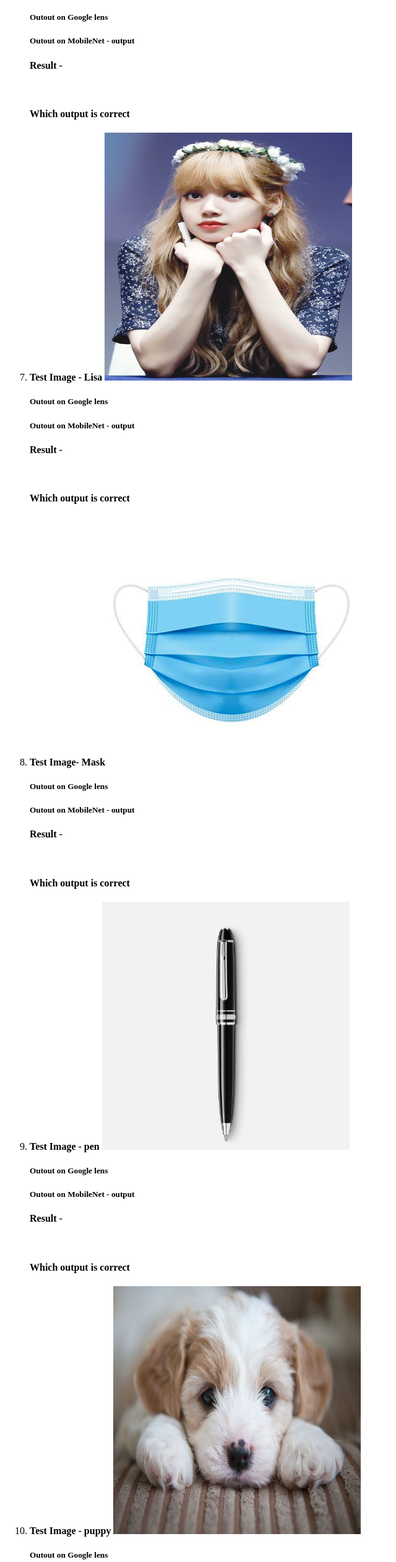
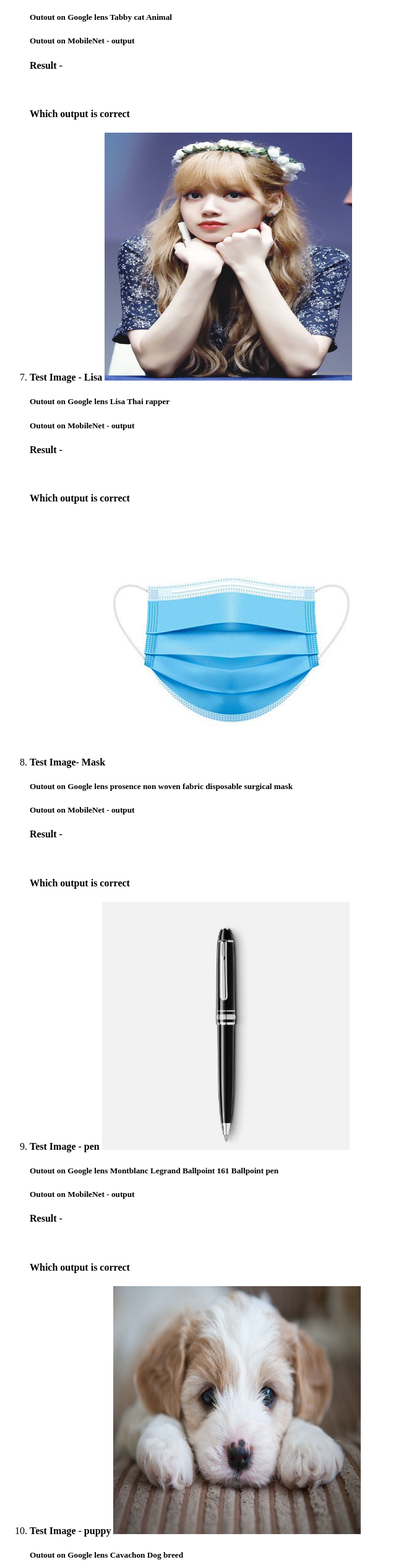
Before and after one commit to Rainbow-987/google-lens-vs-mobilenet, a plain HTML site: page index.html in a window 1280 px wide. Shown: the part 3567-6087 px from the top of the page at 62% size, without its empty margins (0-640 px from the left). Drawn offline with Linux system fonts and the light colour scheme.

Commit message:
Update index.html

```diff
--- a/index.html
+++ b/index.html
@@ -178,7 +178,8 @@
             </li>
 
             <h5 class="col-sm-4 col-xs-12">
-                Outout on Google lens
+                Outout on Google lens Tabby cat
+                Animal
 
                 <span>
                 </span>
@@ -209,7 +210,8 @@
             </li>
 
             <h5 class="col-sm-4 col-xs-12">
-                Outout on Google lens
+                Outout on Google lens Lisa
+                Thai rapper
 
                 <span>
                 </span>
@@ -240,7 +242,7 @@
             </li>
 
             <h5 class="col-sm-4 col-xs-12">
-                Outout on Google lens
+                Outout on Google lens prosence non woven fabric disposable surgical mask
 
                 <span>
                 </span>
@@ -271,7 +273,8 @@
             </li>
 
             <h5 class="col-sm-4 col-xs-12">
-                Outout on Google lens
+                Outout on Google lens Montblanc Legrand Ballpoint 161
+                Ballpoint pen
 
                 <span>
                 </span>
@@ -302,7 +305,8 @@
             </li>
 
             <h5 class="col-sm-4 col-xs-12">
-                Outout on Google lens
+                Outout on Google lens Cavachon
+                Dog breed
 
                 <span>
                 </span>
```
